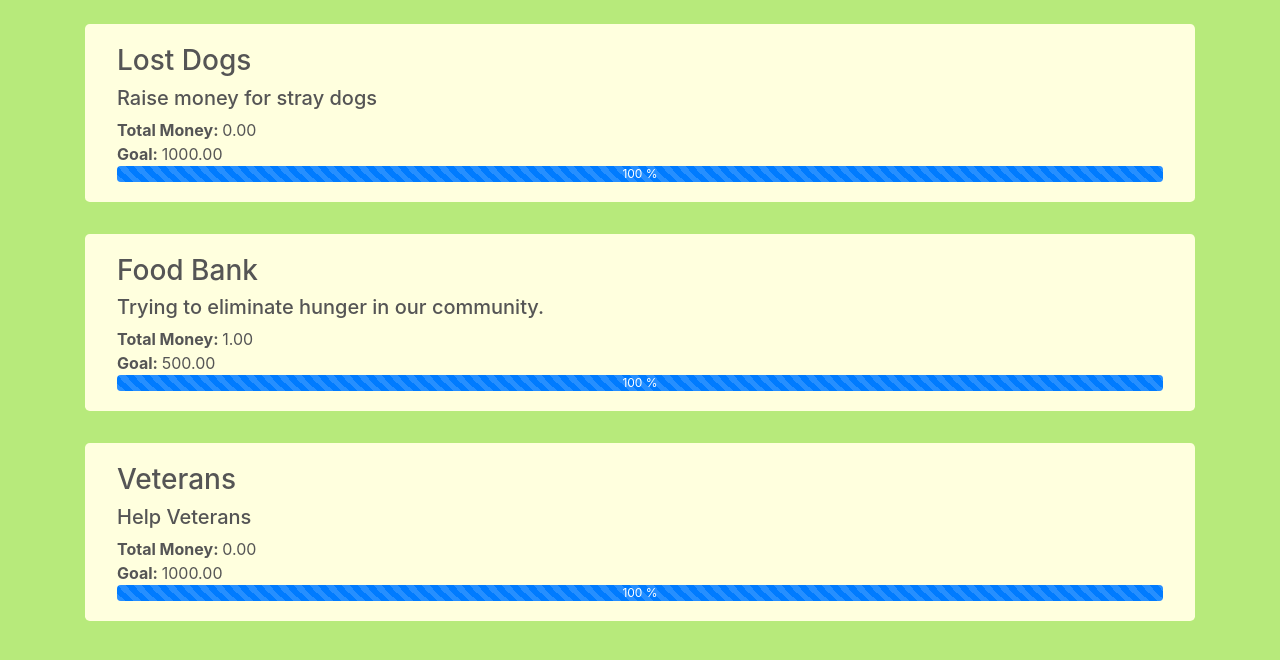
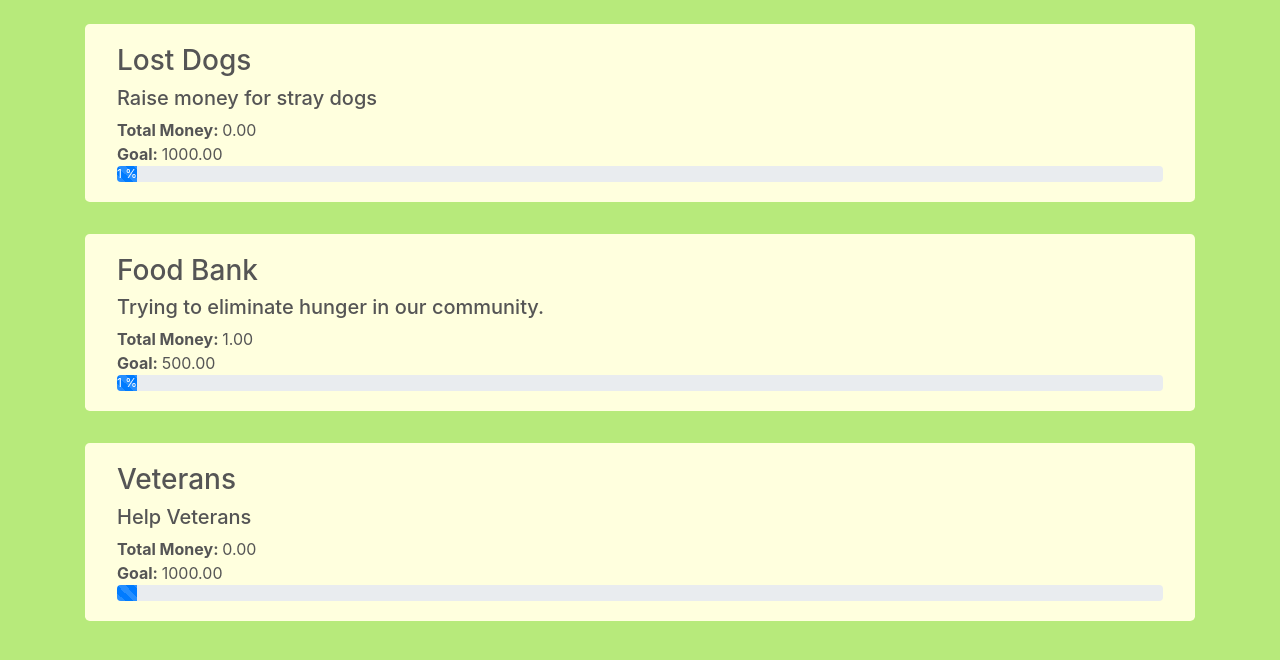
Before and after one commit to alexanderkim11/donationapp, a Django app: page /donationapp/causes/ in a window 1280 px wide. Shown: the part 56-716 px from the top of the page. Run offline with Django 3.2, Linux system fonts and the light colour scheme; data comes from the database, SQL or seed files in the repository; some libraries are stand-ins or nearby versions.

Commit message:
Add val to the progress bar

```diff
--- a/templates/donationapp/causes.html
+++ b/templates/donationapp/causes.html
@@ -32,8 +32,9 @@
                         <!-- jQuery Script to dynamically change progress bar-->
                         <script>
                             var i = 0;
+                            var val = {{cause.total_money}}
                             function makeProgress(){
-                                if(i < 100){
+                                if(i < val){
                                     i = i + 1;
                                     $(".progress-bar").css("width", i + "%").text(i + " %");
                                 }
```
